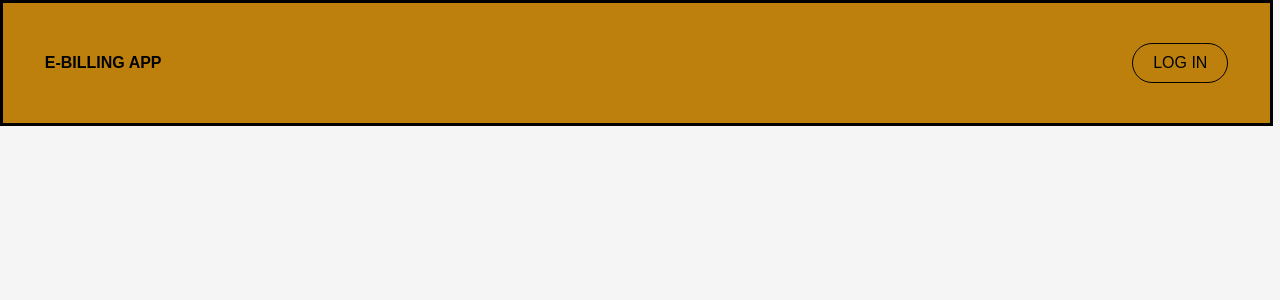
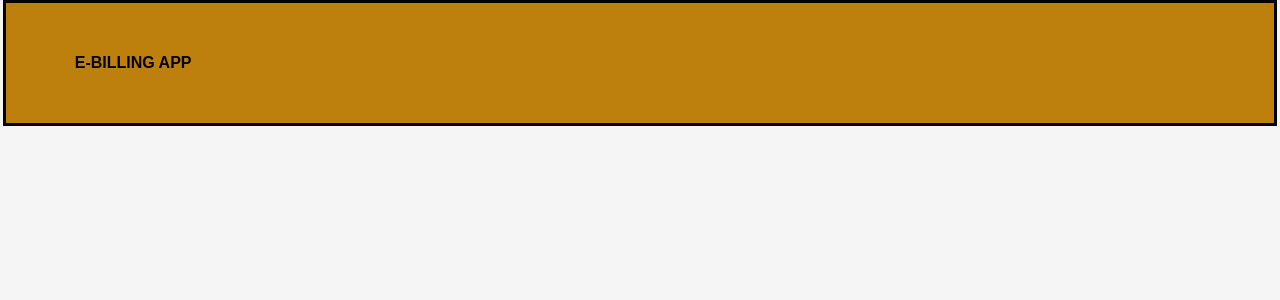
Before and after one commit to jadecrpn/E-Bayad-Center, a React (Create React App) app: page /nav in a window 1280 px wide. Shown: the top 300 px of the page. Built offline with nearby package versions, Linux system fonts and the light colour scheme.

Commit message:
Revert "Updated js"
This reverts commit 26dac0147701d3a9f26326d92311819678383226.

```diff
--- a/package.json
+++ b/package.json
@@ -12,14 +12,9 @@
     "@testing-library/jest-dom": "^5.17.0",
     "@testing-library/react": "^13.4.0",
     "@testing-library/user-event": "^13.5.0",
-    "@types/bcryptjs": "^2.4.3",
-    "argon2": "^0.31.2",
-    "bcrypt": "^5.1.1",
-    "bcryptjs": "^2.4.3",
     "body-parser": "^1.20.2",
     "bootstrap": "^5.3.2",
     "cors": "^2.8.5",
-    "crypto-browserify": "^3.12.0",
     "express": "^4.18.2",
     "react": "^18.2.0",
     "react-bootstrap": "^2.10.0",
--- a/src/App.css
+++ b/src/App.css
@@ -45,7 +45,7 @@ body {
   font-weight: bold;
   color: rgb(2, 2, 2);
   font-family: "Bebas Neue", sans-serif;
-  padding-right: 70%;
+  padding-right: 80%;
 }
 
 
--- a/src/components/Dashboard.js
+++ b/src/components/Dashboard.js
@@ -10,12 +10,7 @@ const Dashboard = () => {
   useEffect(() => {
     const storedEmail = localStorage.getItem('userEmail');
     setUserEmail(storedEmail);
-}, []);
-
-const handleLogout = () => {
-    localStorage.removeItem('userEmail');
-    setUserEmail(null);
-};
+  }, []);
 
   const buttonStyle = {
     backgroundColor: 'transparent',
@@ -31,7 +26,7 @@ const handleLogout = () => {
     <div className="container">
       <nav>
         <div className="title">E-BILLING APP</div>
-        <Link to="/login" style={buttonStyle} onClick={handleLogout}>
+        <Link to="/login" style={buttonStyle}>
             LOG OUT
           </Link>
       </nav>
--- a/src/components/NavBar.js
+++ b/src/components/NavBar.js
@@ -1,43 +1,13 @@
-
-import { useNavigate } from 'react-router-dom';
+import React from 'react';
 
 const Navigation = () => {
-  const buttonStyle = {
-    backgroundColor: 'transparent',
-    color: '#000000',
-    border: '1px solid rgb(0, 0, 0)',
-    padding: '10px 20px',
-    textDecoration: 'none',
-    borderRadius: '50px',
-    cursor: 'pointer',
-  };
-
-    const navigate = useNavigate();
-
-    const isLoginPage = window.location.pathname === '/login';
-
-
-
-    const handleButtonClick = () => {
-        if (isLoginPage) {
-            navigate('/signup');
-
-
-        } else {
-
-            // Handle logout logic or navigate to another page
-            navigate('/login');
-        }
-    };
-
-    return (
-        <nav>
-            <div className="title">E-BILLING APP</div>
-            <button style={buttonStyle} onClick={handleButtonClick}>
-                {isLoginPage ? 'SIGN UP' : 'LOG IN'}
-            </button>
-        </nav>
-    );
+  return (
+    <div className="container">
+      <nav>
+        <div className="title">E-BILLING APP</div>
+      </nav>
+    </div>
+  );
 };
 
 export default Navigation;
```
Also changed, not shown: 1 other file (tests, documents, lock files or other folders).
